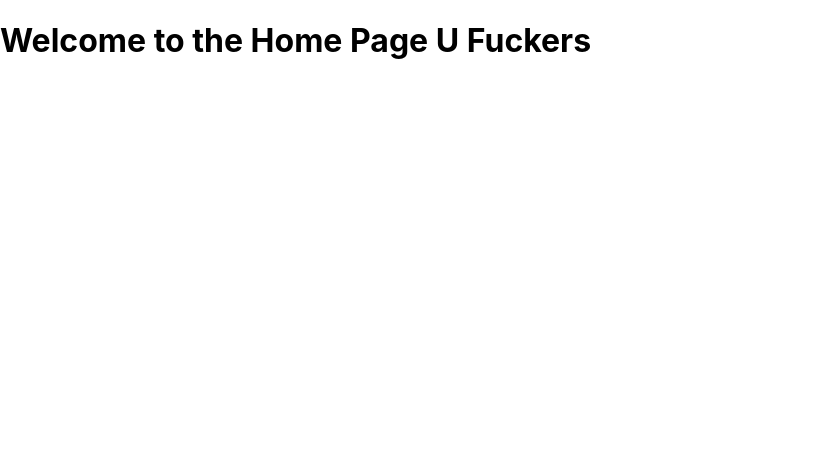
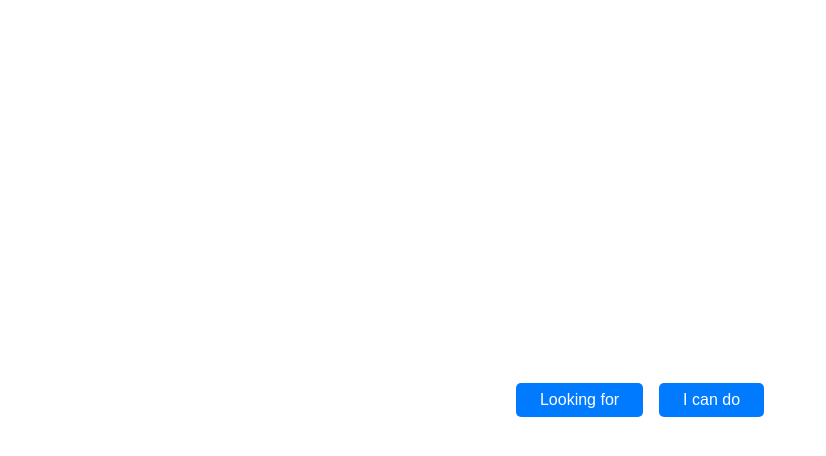
Before and after one commit to maheralayoubi/blinco-front, a React (Create React App) app: page / in a window 1280 px wide. Shown: the top 456 px of the page, without its empty margins (0-826 px from the left). Built offline with nearby package versions, Linux system fonts and the light colour scheme.

Commit message:
adding first home page content

```diff
--- a/package.json
+++ b/package.json
@@ -35,5 +35,8 @@
       "last 1 firefox version",
       "last 1 safari version"
     ]
+  },
+  "devDependencies": {
+    "sass": "^1.80.6"
   }
 }
--- a/src/components/home.jsx
+++ b/src/components/home.jsx
@@ -1,10 +1,55 @@
-import React from 'react';
+
+import React, { useState } from 'react';
+import './styles/home.scss';
 
 function Home() {
+    const [showLookingForInput, setShowLookingForInput] = useState(false);
+    const [showICanDoInput, setShowICanDoInput] = useState(false);
+
+    const handleLookingForClick = () => {
+        setShowLookingForInput(true);
+        setShowICanDoInput(false);
+    };
+
+    const handleICanDoClick = () => {
+        setShowICanDoInput(true);
+        setShowLookingForInput(false);
+    };
+
+    const handleBackClick = () => {
+        window.location.reload();
+    };
+
     return (
-        <div>
-            <h1>Welcome to the Home Page U Fuckers</h1>
-            <p></p>
+        <div className="home">
+            {!showLookingForInput && !showICanDoInput && (
+                <div className="button-group">
+                    <button onClick={handleLookingForClick} className="button">
+                        Looking for
+                    </button>
+                    <button onClick={handleICanDoClick} className="button">
+                        I can do
+                    </button>
+                </div>
+            )}
+
+            {showLookingForInput && (
+                <div className="input-group">
+                    <label htmlFor="lookingFor">What are you looking for</label>
+                    <input type="text" id="lookingFor" />
+                    <button type="submit">Submit</button>
+                    <button onClick={handleBackClick} className="back-button">Back</button>
+                </div>
+            )}
+
+            {showICanDoInput && (
+                <div className="input-group">
+                    <label htmlFor="iCanDo">What can you do</label>
+                    <input type="text" id="iCanDo" />
+                    <button type="submit">Submit</button>
+                    <button onClick={handleBackClick} className="back-button">Back</button>
+                </div>
+            )}
         </div>
     );
 }
--- /dev/null
+++ b/src/components/styles/home.scss
@@ -0,0 +1,69 @@
+.home {
+    display: flex;
+    flex-direction: column;
+    align-items: center;
+    justify-content: center;
+    height: 100vh;
+    text-align: center;
+
+    .button-group {
+        display: flex;
+        gap: 1rem;
+
+        .button {
+            padding: 0.5rem 1.5rem;
+            font-size: 1rem;
+            cursor: pointer;
+            border: none;
+            border-radius: 5px;
+            background-color: #007bff;
+            color: white;
+            transition: background-color 0.3s ease;
+
+            &:hover {
+                background-color: #0056b3;
+            }
+        }
+    }
+
+    .input-group {
+        margin-top: 1.5rem;
+        display: flex;
+        flex-direction: column;
+        align-items: center;
+
+        label {
+            font-size: 1.2rem;
+            margin-bottom: 0.5rem;
+        }
+
+        input {
+            padding: 0.5rem;
+            font-size: 1rem;
+            border: 1px solid #ddd;
+            border-radius: 5px;
+            width: 100%;
+            max-width: 300px;
+            margin-bottom: 1rem;
+        }
+
+        button {
+            padding: 0.5rem 1.5rem;
+            font-size: 1rem;
+            cursor: pointer;
+            border: none;
+            border-radius: 5px;
+            background-color: #007bff;
+            color: white;
+            transition: background-color 0.3s ease;
+
+            &:hover {
+                background-color: #0056b3;
+            }
+        }
+
+        .back-button {
+            margin-top: 20px;
+        }
+    }
+}
```
Also changed, not shown: 1 other file (tests, documents, lock files or other folders).
